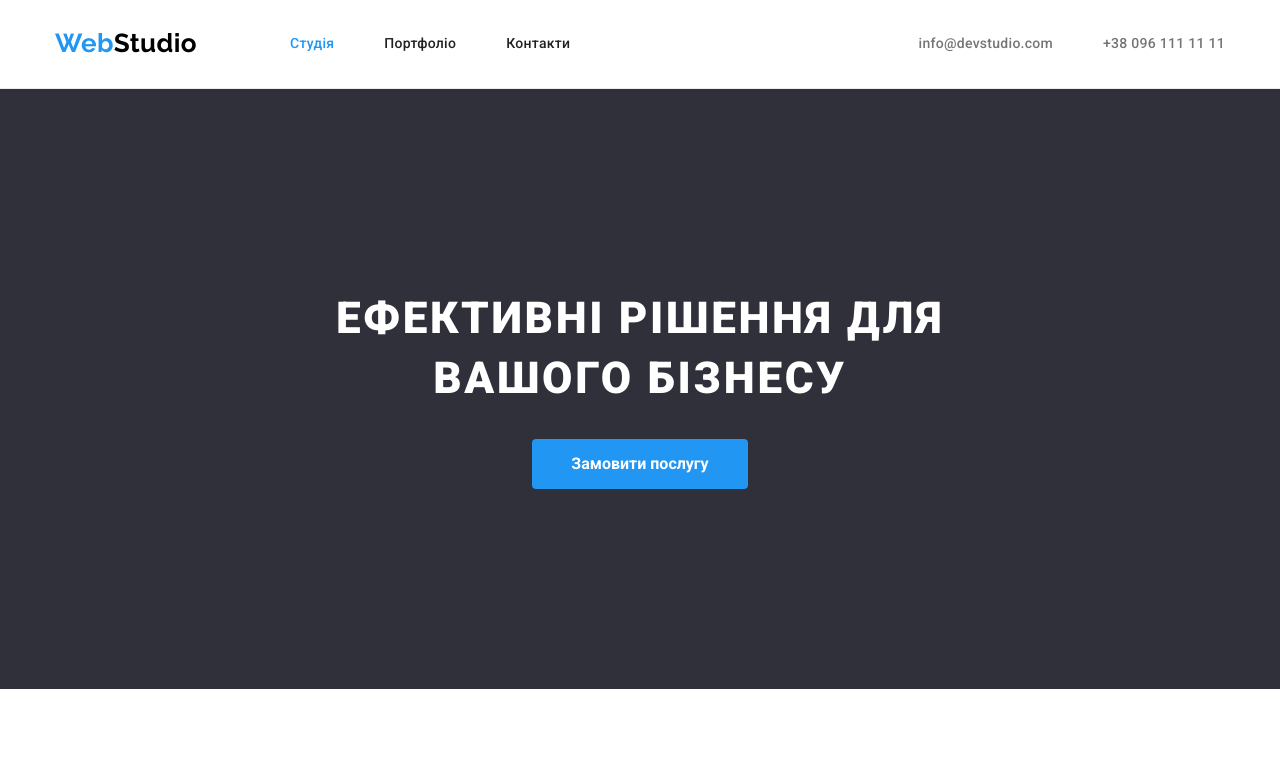
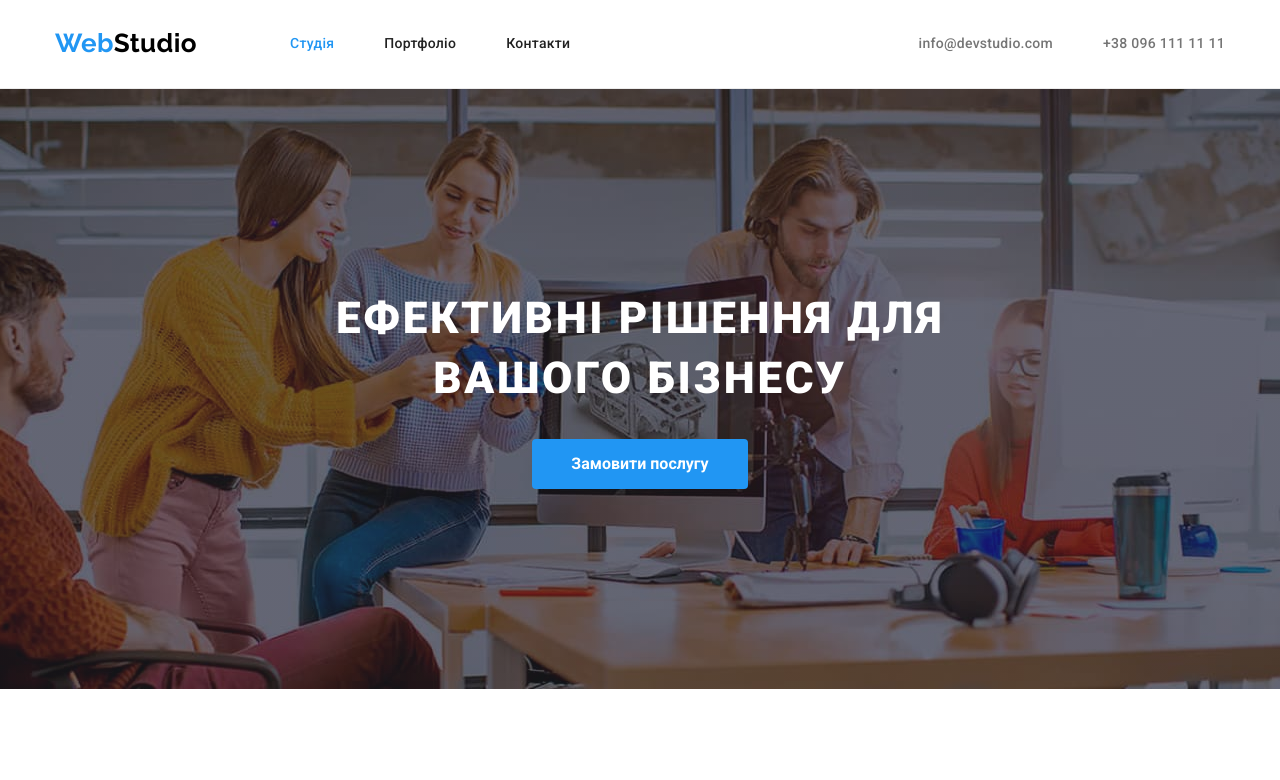
Before and after one commit to SerhiiKutovyi/goit-markup-hw-04, a plain HTML site: page index.html in a window 1280 px wide. Shown: the top 780 px of the page. Drawn offline with nearby package versions, Linux system fonts and the light colour scheme.

Commit message:
background-hero

```diff
--- a/css/styles.css
+++ b/css/styles.css
@@ -202,7 +202,18 @@ header {
 /* ____________________Секция герой_______________________*/
 
 .hero-section {
-  background-color: rgba(47, 48, 58, 1);
+  background-color: rgba(196, 196, 196, 1);
+
+  height: 600px;
+  max-width: 1600px;
+  margin-left: auto;
+  margin-right: auto;
+  background-image: linear-gradient(to right, rgba(47, 48, 58, 0.4), rgba(47, 48, 58, 0.4)),
+    url(../images/hero.jpg);
+
+  background-repeat: no-repeat;
+  background-position: center;
+  background-size: cover;
 }
 
 .hero-section .section {
```
